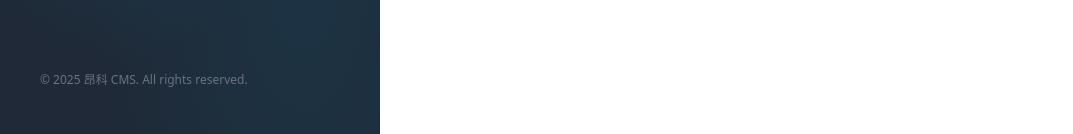
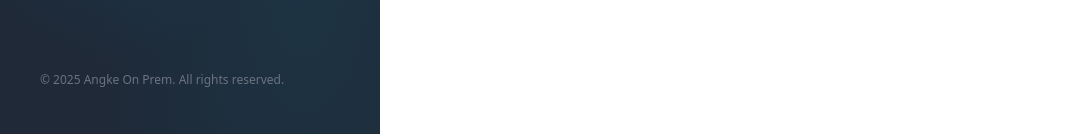
Before and after one commit to 10994015/angke-cms, a Vue app in the folder apps/admin/: page /login in a window 1280 px wide. Shown: the part 663-797 px from the top of the page, without its empty margins (0-1073 px from the left). Built offline with nearby package versions, Linux system fonts and the light colour scheme; no server answers.

Commit message:
Angke On Prem

```diff
--- a/apps/admin/src/views/LoginView.vue
+++ b/apps/admin/src/views/LoginView.vue
@@ -113,7 +113,7 @@
         <p class="brand-desc">後台管理系統</p>
       </div>
       <div class="brand-footer">
-        <p>© 2025 昂科 CMS. All rights reserved.</p>
+        <p>© 2025 Angke On Prem. All rights reserved.</p>
       </div>
     </div>
 
```
